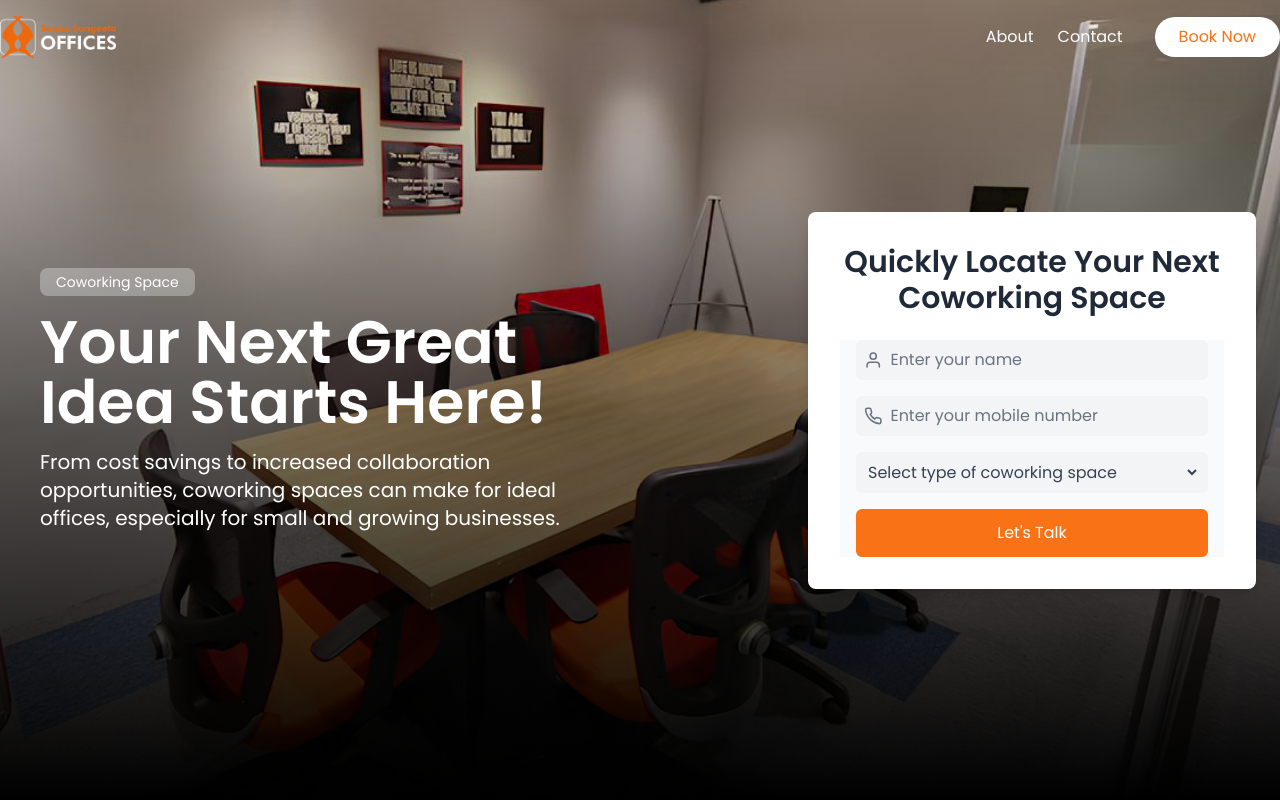
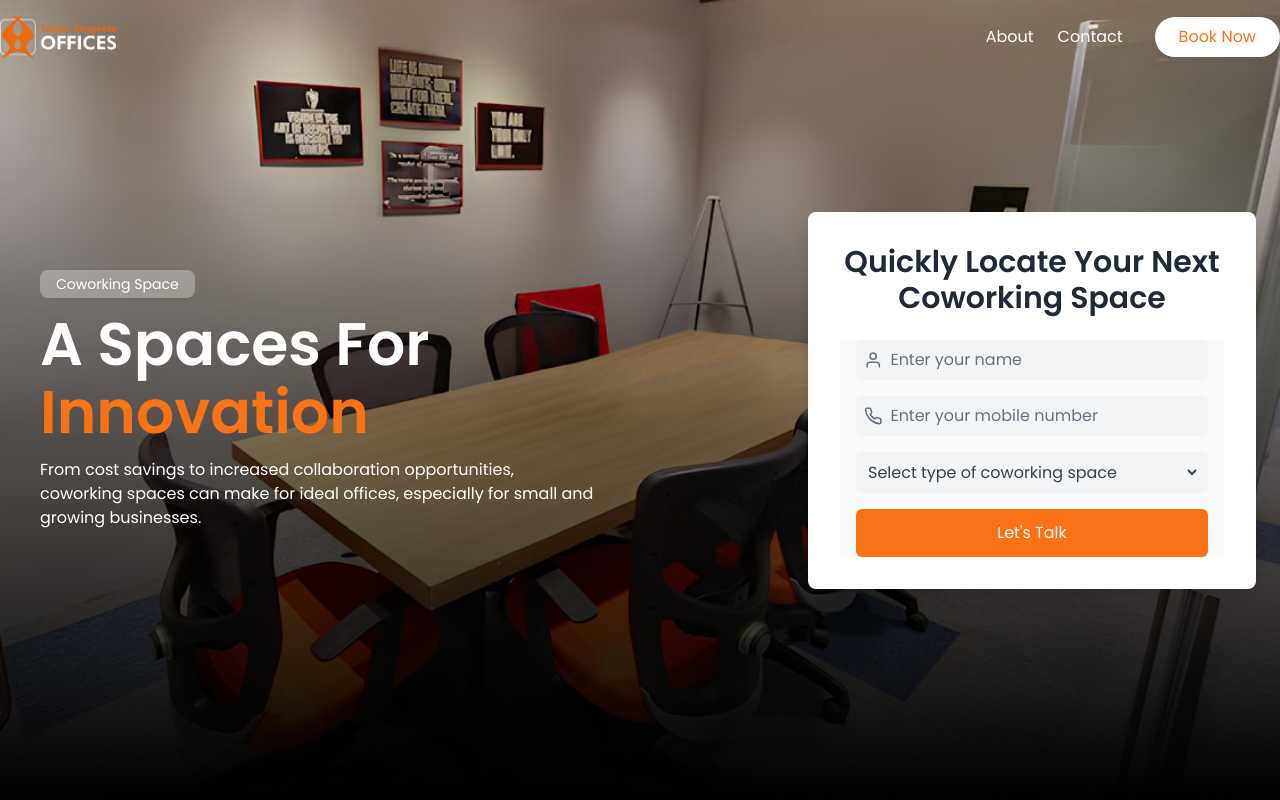
Before and after one commit to propques33/sapna-sangeeta-website, a React (Vite) app: page / in a window 1280 px wide. Shown: the top 800 px of the page. Built offline with nearby package versions, Linux system fonts and the light colour scheme.

Commit message:
Hero Animation Added

```diff
--- a/src/components/Hero.jsx
+++ b/src/components/Hero.jsx
@@ -1,11 +1,36 @@
-import React from "react";
+import React, { useState, useEffect } from "react";
 import HeroForm from "./HeroForm";
 import heroimg from "../assets/heroimg.jpg";
 
 const Hero = () => {
+  const [dynamicWord, setDynamicWord] = useState("Opportunity");
+  const [animate, setAnimate] = useState(false);
+
+  const words = [
+    "Opportunity",
+    "Success",
+    "Innovation",
+    "Collaboration",
+    "Growth",
+  ];
+
+  useEffect(() => {
+    let wordIndex = 0;
+    const interval = setInterval(() => {
+      setAnimate(true);
+      setTimeout(() => {
+        wordIndex = (wordIndex + 1) % words.length;
+        setDynamicWord(words[wordIndex]);
+        setAnimate(false);
+      }, 500); // Match with animation duration
+    }, 2500);
+
+    return () => clearInterval(interval);
+  }, []);
+
   return (
     <div
-      className="flex flex-col relative md:flex-row bg-gray-50 h-screen  "
+      className="flex flex-col relative md:flex-row bg-gray-50 h-screen"
       style={{
         backgroundImage: `url(${heroimg})`,
         backgroundSize: "cover",
@@ -13,7 +38,8 @@ const Hero = () => {
         backgroundRepeat: "no-repeat",
       }}
     >
-      <div className="w-full   h-full md:bg-gradient-to-t md:from-black md:to-transparent lg:to-transparent bg-gradient-to-b from-black to-[#000000b0]  absolute "></div>
+      <div className="w-full h-full md:bg-gradient-to-t md:from-black md:to-transparent lg:to-transparent bg-gradient-to-b from-black to-[#000000b0] absolute"></div>
+
       {/* Left Section: Hero Image with Text */}
       <div className="w-full z-10 md:w-1/2 h-1/2 md:h-full md:pt-0 pt-20">
         <div className="h-full w-full flex flex-col justify-center items-start px-10">
@@ -21,9 +47,18 @@ const Hero = () => {
             Coworking Space
           </div>
           <h1 className="text-4xl md:text-6xl font-semibold text-white md:mb-4 mb-2">
-            Your Next Great Idea Starts Here!
+            A Spaces For{" "}
+            <span
+              className={`inline-block mt-2 font-semibold text-orange-500 transform transition-all duration-500 ${
+                animate
+                  ? "translate-y-full opacity-0"
+                  : "translate-y-0 opacity-100"
+              }`}
+            >
+              {dynamicWord}
+            </span>
           </h1>
-          <p className="text-white text-sm md:text-xl">
+          <p className="text-white text-sm md:text-base">
             From cost savings to increased collaboration opportunities,
             coworking spaces can make for ideal offices, especially for small
             and growing businesses.
```
